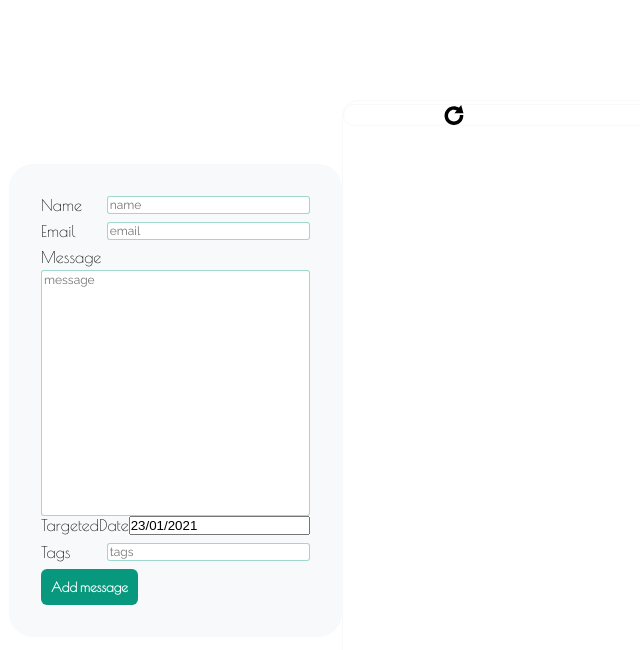
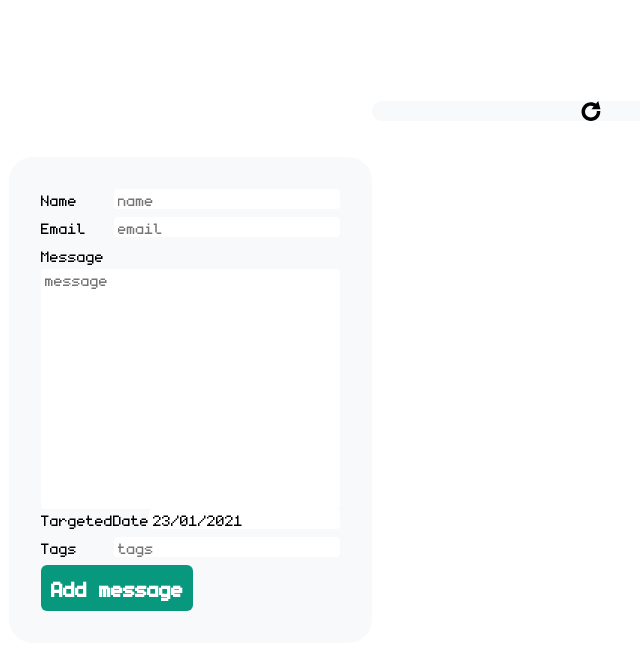
Before and after one commit to namtanc/time-capsule, a React app: page / in a window 1280 px wide. Shown: the whole page, without its empty margins (231-871 px from the left). Built offline with nearby package versions, Linux system fonts and the light colour scheme; some packages are replaced by stand-ins of ours; no server answers; the database is empty.

Commit message:
Add font and use base component

```diff
--- a/public/index.html
+++ b/public/index.html
@@ -23,7 +23,9 @@
 
     html, body, #root {
         height: 100%;
+        font-size: 16px;
     }
+
     </style>
 </head>
 <body>
--- a/src/Main.js
+++ b/src/Main.js
@@ -1,11 +1,13 @@
 import React from 'react';
-import styled, { extend } from 'styled-components';
+import styled from 'styled-components';
 
 import { WithFirebaseService } from './services/FirebaseService';
 import MessageForm from './components/MessageForm/MessageForm';
 import MessageList from './components/MessageList/MessageList';
+import GlobalStyle, { Div } from './components/common/Base';
+import { fontSize } from './components/common/Font';
 
-const Container = styled.div`
+const Container = styled(Div)`
     width: 100%;
     height: 100%;
     display: flex;
@@ -14,7 +16,7 @@ const Container = styled.div`
     background-color: #fff;
 `;
 
-const Wrapper = styled.div`
+const Wrapper = styled(Div)`
     display: flex;
     width: 800px;
     height: 600px;
@@ -23,6 +25,7 @@ const Wrapper = styled.div`
 
 const Loading = styled(Wrapper)`
     color: blue;
+    ${fontSize.L}
 `;
 
 const Main = (props) =>  {
@@ -37,6 +40,7 @@ const Main = (props) =>  {
 
     return (
         <Container>
+            <GlobalStyle />
             {!props.messages ? renderLoading() : renderFormAndBoard() }
         </Container>
     );
--- a/src/components/Base.styled.js
+++ /dev/null
@@ -1,35 +0,0 @@
-import styled from 'styled-components';
-
-export const Input = styled.input`
-    font-size: 12px;
-    padding: 0 2px;
-    outline: none;
-    border: 1px solid #07987d61;
-    border-radius: 3px;
-    font-family: 'Raleway', sans-serif;
-`;
-export const InputArea = styled.textarea`
-    font-size: 12px;
-    padding: 2px;
-    border: 1px solid #07987d61;
-    border-radius: 3px;
-    resize: none;
-    outline: none;
-    font-family: 'Raleway', sans-serif;
-`;
-
-export const Button = styled.button`
-    color: white;
-    padding: 10px;
-    font-weight: 600;
-    font-family: 'Poiret One', cursive;
-    border: none;
-    border-radius: 6px;
-    background: #07987d;
-`;
-
-export const Ul = styled.ul`
-    list-style: none;
-`;
-
-export const Li = styled.li``;
--- a/src/components/DatePicker/DatePicker.js
+++ b/src/components/DatePicker/DatePicker.js
@@ -1,17 +1,20 @@
 import React from 'react';
-import ReactDatePicker from 'react-datepicker';
+
+import { DatePicker, Wrapper } from './DatePicker.styled';
 import "react-datepicker/dist/react-datepicker.css";
 
-const DatePicker = ({ value, onChange }) => {
+const DatePickerComponent = ({ value, onChange }) => {
     return (
-        <ReactDatePicker
+        <Wrapper>
+            <DatePicker
                 selected={value}
                 isClearable={false}
                 onChange={onChange}
                 placeholderText=""
                 dateFormat="dd/MM/yyyy"
             />
+        </Wrapper>
     );
 };
-DatePicker.displayName = 'DatePicker';
-export default DatePicker;
+DatePickerComponent.displayName = 'DatePicker';
+export default DatePickerComponent;
--- a/src/components/DatePicker/DatePicker.styled.js
+++ b/src/components/DatePicker/DatePicker.styled.js
@@ -0,0 +1,20 @@
+import styled from 'styled-components';
+import ReactDatePicker from 'react-datepicker';
+
+import { fontSize } from '../common/Font';
+import { Div, inputStyle } from '../common/Base';
+
+export const DatePicker = styled(ReactDatePicker)`
+    ${fontSize.S}
+    ${inputStyle}
+`;
+
+export const Wrapper = styled(Div)`
+    .react-datepicker, .react-datepicker__current-month {
+        ${fontSize.S}
+    }
+
+    .react-datepicker__day--selected {
+        background-color: red;
+    }
+`;
--- a/src/components/MessageForm/MessageForm.styled.js
+++ b/src/components/MessageForm/MessageForm.styled.js
@@ -1,7 +1,9 @@
-import { Input, InputArea, Button, Ul, Li } from '../Base.styled';
 import styled from 'styled-components';
+import { Button, Div, Input, InputArea, Li, Span, Ul } from '../common/Base';
+import { fontSize } from '../common/Font';
+import { Spacing } from '../common/Spacing';
 
-export const Container = styled.div`
+export const Container = styled(Div)`
     display: flex;
     flex-grow: 1;
     flex-basis: 0;
@@ -12,24 +14,23 @@ export const Container = styled.div`
 export const Wrapper = styled(Ul)`
     list-style: none;
     width: 100%;
-    padding: 32px;
-    border-radius: 24px;
+    padding: ${Spacing.XL};
+    border-radius: ${Spacing.L};
     background-color: #f7f9fb;
 `;
 
 export const FormTextInput = styled(Li)`
     display: flex;
-    margin-bottom: 8px;
+    margin-bottom: ${Spacing.S};
 `;
 export const FormTextArea = styled(Li)`
     display: flex;
     flex-direction: column;
 `;
-export const Label = styled.span`
-    font-size: 16px;
+export const Label = styled(Span)`
+    ${fontSize.S}
     flex-grow: 1;
     flex-basis: 0;
-    font-family: 'Poiret One', cursive;
 `;
 export const TextInput = styled(Input)`
     flex-basis: 0;
@@ -38,7 +39,7 @@ export const TextInput = styled(Input)`
 
 export const TextArea = styled(InputArea)`
     height: 240px;
-    margin-top: 4px;
+    margin-top: ${Spacing.XS};
 `;
 
 export const SubmitButton = styled(Button)`
--- a/src/components/MessageList/Message.styled.js
+++ b/src/components/MessageList/Message.styled.js
@@ -1,19 +1,20 @@
 import styled from 'styled-components';
+import { Div, Li, Span } from '../common/Base';
 
-export const Container = styled.li`
+export const Container = styled(Li)`
     background-color: #fff;
     border-radius: 4px;
     box-shadow: 3px 5px 2px #e7f2f0;
     margin: 12px;
 `;
-export const Wrapper = styled.div`
+export const Wrapper = styled(Div)`
     margin-bottom: 16px;
     display: flex;
     flex-direction: column;
 `;
-export const Name = styled.span`
+export const Name = styled(Span)`
 `;
-export const Content = styled.span`
+export const Content = styled(Span)`
 `;
 
 
--- a/src/components/MessageList/MessageList.styled.js
+++ b/src/components/MessageList/MessageList.styled.js
@@ -1,24 +1,21 @@
 import styled from 'styled-components';
-import { Button, Ul } from '../Base.styled';
+import { Button, Div, Ul } from '../common/Base';
 import RefreshIcon from '../../assets/icon-refresh.svg';
 
-export const Container = styled.div`
+export const Container = styled(Div)`
     display: flex;
     flex-grow: 2;
     flex-basis: 0;
 `;
 export const Wrapper = styled(Ul)`
     width: 100%;
-    border: 1px solid #f7f9fb;
-    border-radius: 16px;
 `;
 
 export const RefreshButton = styled(Button)`
     width: 100%;
     list-style: none;
-    border: 1px solid #f7f9fb;
     border-radius: 16px;
-    background: url(${RefreshIcon}) no-repeat 100px center;
+    background: #f7f9fb url(${RefreshIcon}) no-repeat center;
 `;
 
 Container.displayName = 'MessageListContainer';
--- /dev/null
+++ b/src/components/common/Base.js
@@ -0,0 +1,53 @@
+import styled, { createGlobalStyle, css } from 'styled-components';
+
+import { font, fontMonogram, fontSize } from './Font';
+import { Spacing } from './Spacing';
+
+export default createGlobalStyle`
+    ${font}
+`;
+
+export const inputStyle = css`
+    padding: 0 ${Spacing.XS};
+    outline: none;
+    border: none;
+    border-radius: ${Spacing.XS};
+`;
+
+export const Input = styled.input`
+    ${fontSize.S}
+    ${inputStyle}
+`;
+export const InputArea = styled.textarea`
+    ${fontSize.S}
+    ${inputStyle}
+    resize: none;
+`;
+
+export const Button = styled.button`
+    ${fontSize.M}
+    color: white;
+    padding: 10px;
+    font-weight: 600;
+    border: none;
+    border-radius: 6px;
+    background: #07987d;
+    cursor: pointer;
+`;
+
+export const Ul = styled.ul`
+    ${fontMonogram}
+    list-style: none;
+`;
+
+export const Li = styled.li`
+    ${fontMonogram}
+`;
+
+export const Div = styled.div`
+    ${fontMonogram}
+`;
+
+export const Span = styled.span`
+    ${fontMonogram}
+`;
--- /dev/null
+++ b/src/components/common/Font.js
@@ -0,0 +1,21 @@
+import { css } from 'styled-components';
+import monogram_extended from '../../assets/monogram_extended.ttf';
+
+export const fontMonogram = css`
+    font-family: Monogram, sans-serif;
+`;
+
+export const fontSize = {
+    XS: css`${fontMonogram} font-size: 1rem;`,
+    S: css`${fontMonogram} font-size: 1.5rem;`,
+    M: css`${fontMonogram} font-size: 2rem;`,
+    L: css`${fontMonogram} font-size: 3rem;`,
+};
+
+export const font = css`
+    @font-face {
+        font-family: 'Monogram';
+        src: url(${monogram_extended}) format('truetype');
+        font-style: normal;
+    }
+`;
--- /dev/null
+++ b/src/components/common/Spacing.js
@@ -0,0 +1,7 @@
+export const Spacing = {
+    XS: '0.25rem',
+    S: '0.5rem',
+    M: '1rem',
+    L: '1.5rem',
+    XL: '2rem'
+};
```
Also changed, not shown: src/assets/monogram_extended.ttf (added). Lines whose indentation alone changed are shown as unchanged.
